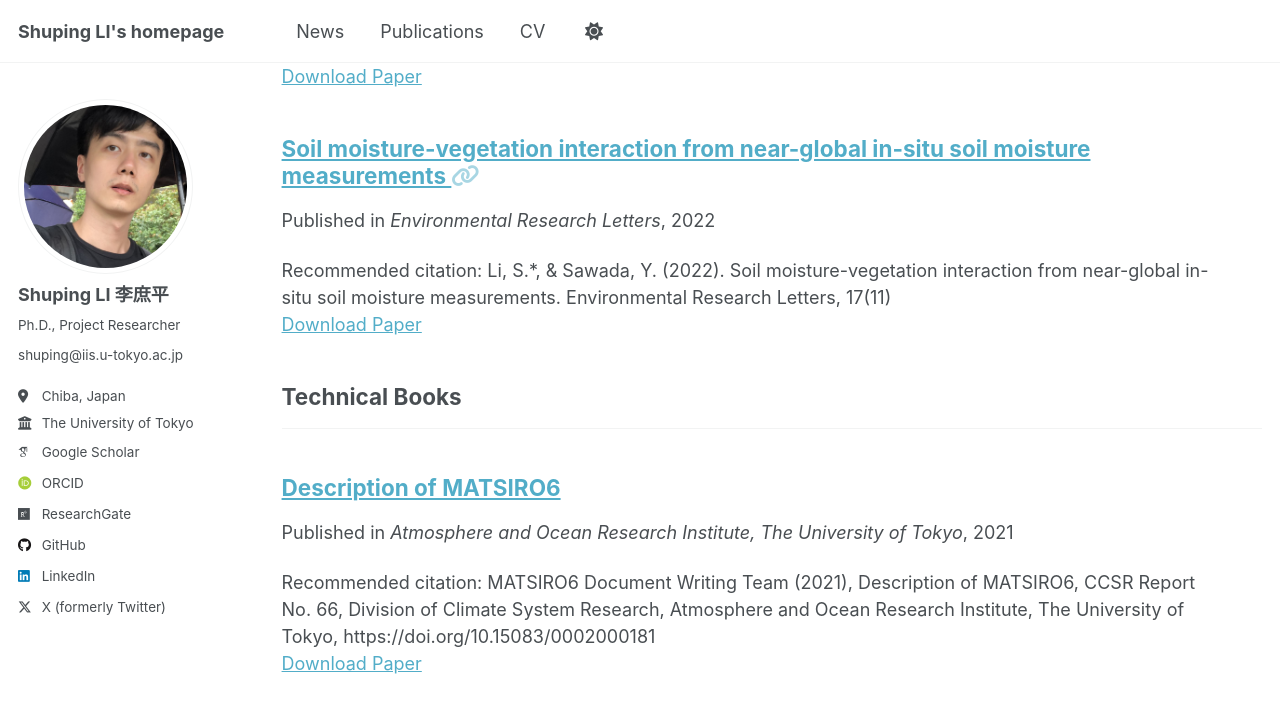
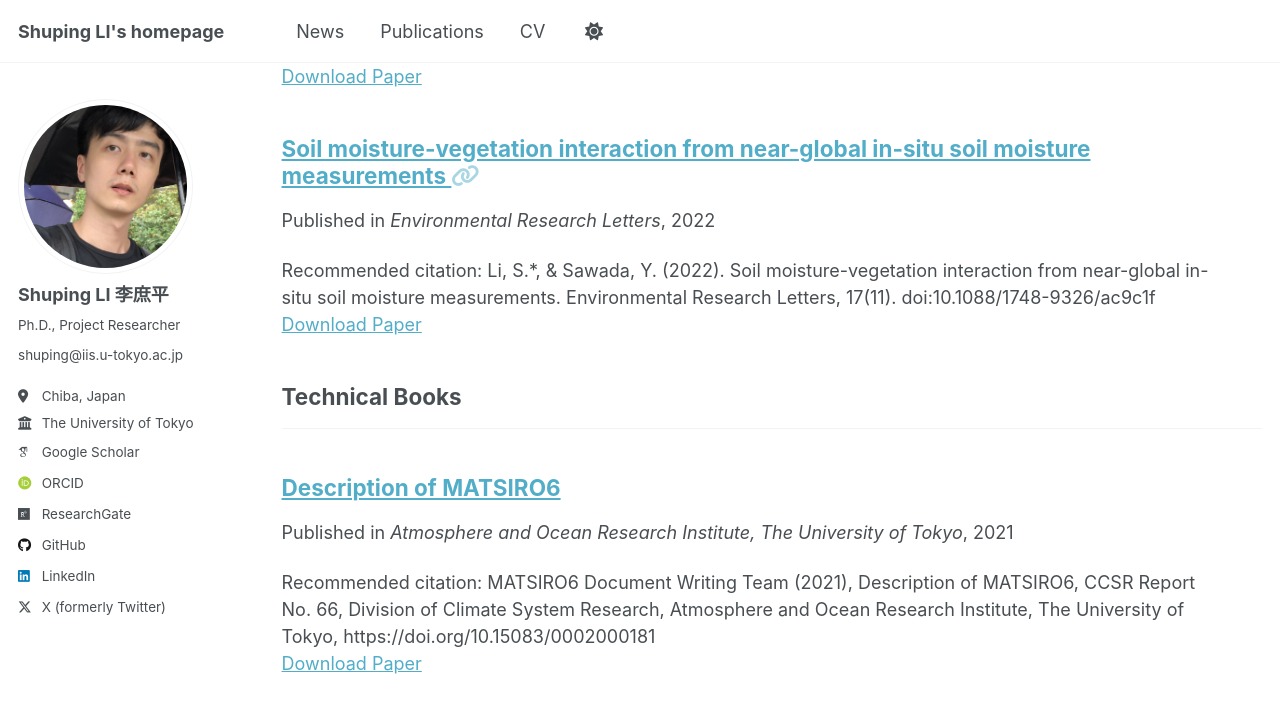
Before and after one commit to shuping-li/shuping-li.github.io, a Jekyll site: the page built from _pages/publications.html, in a window 1280 px wide and 900 px high, scrolled down 445 px. Shown: the top 713 px of the window. Built offline with Jekyll 4.4.1, drawn with Linux system fonts in a browser that asks for light colours; some web fonts are replaced.

Commit message:
Update 2022-11-01-ERL.md

```diff
--- a/_publications/2022-11-01-ERL.md
+++ b/_publications/2022-11-01-ERL.md
@@ -8,7 +8,7 @@ date: 2022-11-01
 venue: 'Environmental Research Letters'
 paperurl: 'http://shuping-li.github.io/files/ERL2022.pdf'
 link: 'https://iopscience.iop.org/article/10.1088/1748-9326/ac9c1f'
-citation: 'Li, S.*, & Sawada, Y. (2022). Soil moisture-vegetation interaction from near-global in-situ soil moisture measurements. Environmental Research Letters, 17(11)'
+citation: 'Li, S.*, & Sawada, Y. (2022). Soil moisture-vegetation interaction from near-global in-situ soil moisture measurements. Environmental Research Letters, 17(11). doi:10.1088/1748-9326/ac9c1f'
 ---
 
 ![Abstract picture](/images/ERL2022.jpg)
```
